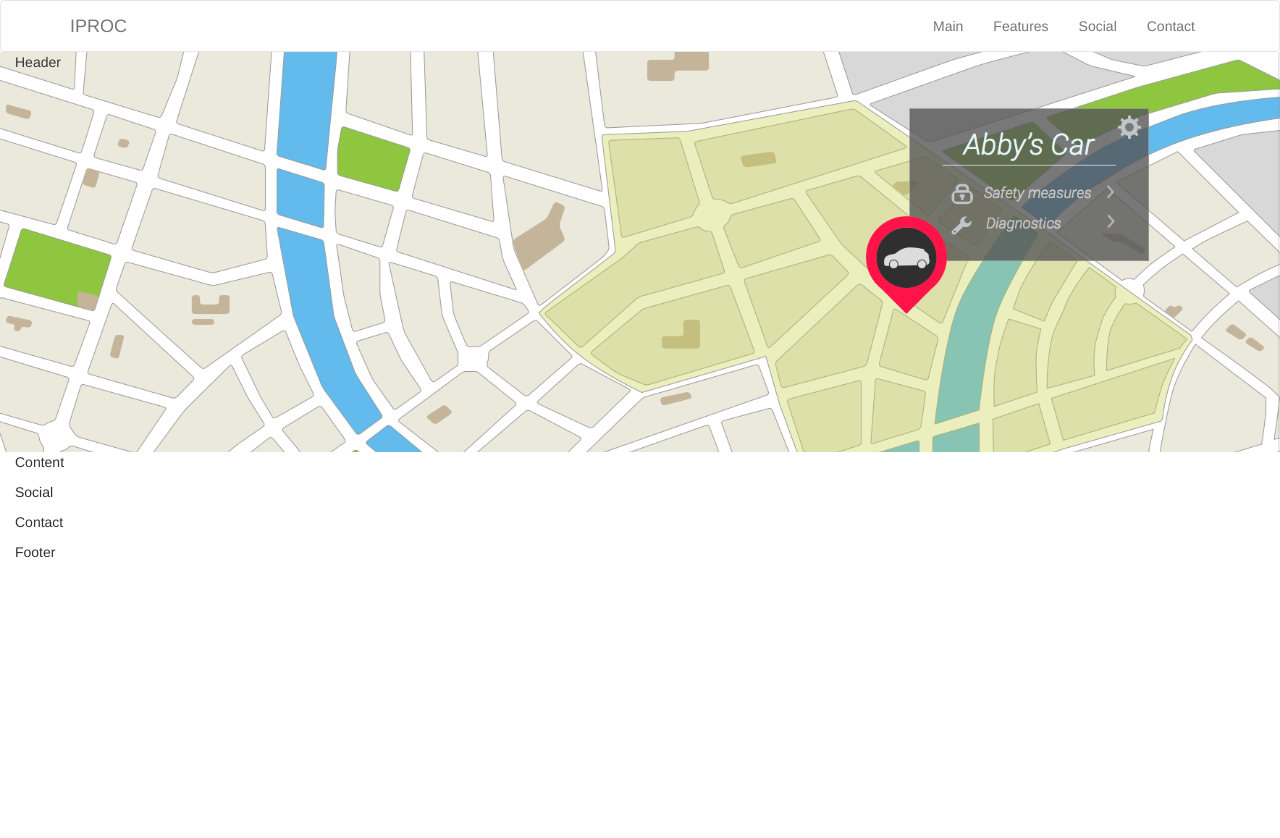
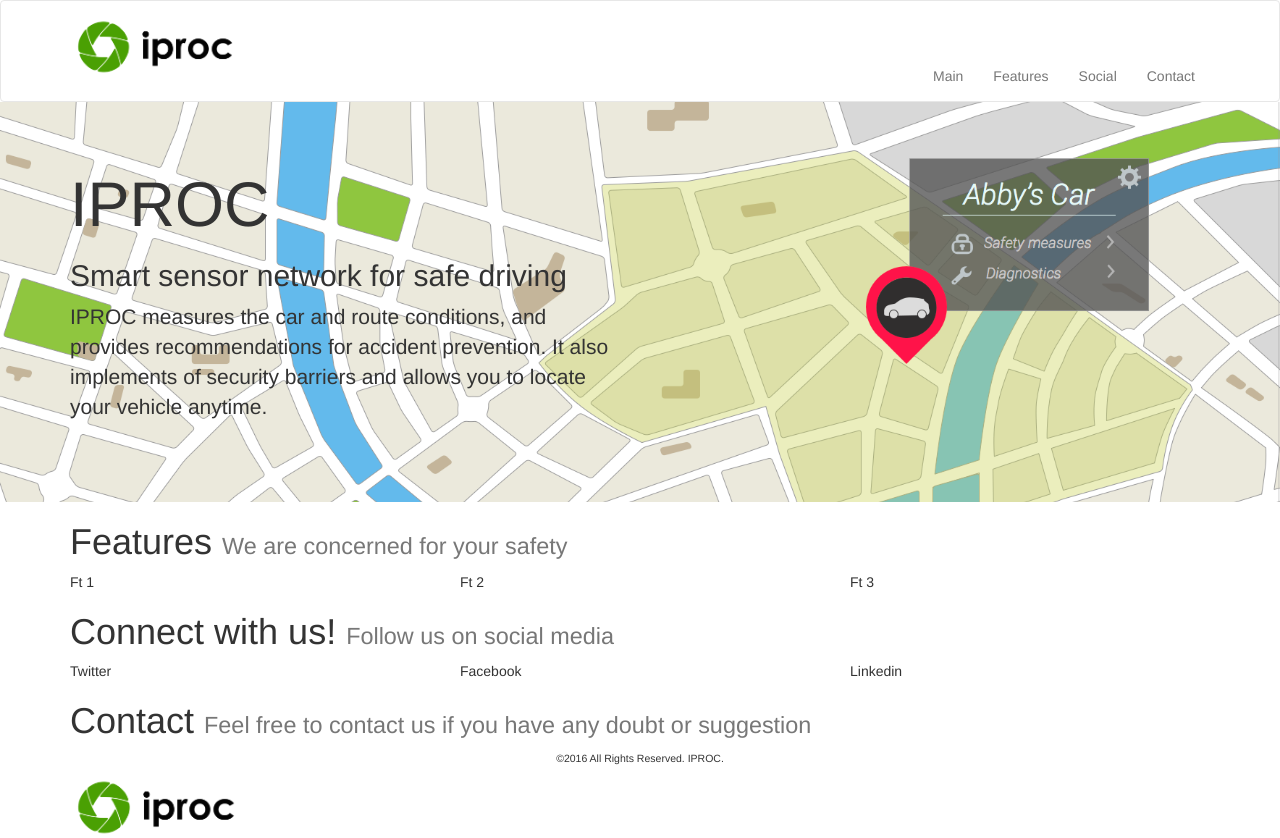
Before and after one commit to jcapona/iproc-web, a plain HTML site: page index.html in a window 1280 px wide. Before the commit the page ends 800 px from the top, so only its background shows below. Drawn offline with nearby package versions, Linux system fonts and the light colour scheme.

Commit message:
Included title of sections & grids

```diff
--- a/index.html
+++ b/index.html
@@ -29,7 +29,9 @@
             <span class="icon-bar"></span>
             <span class="icon-bar"></span>
           </button>
-          <a id="logo" class="navbar-brand" href="#header">IPROC</a>
+          <a class="navbar-brand" href="#header">
+            <img id="logo" alt="IPROC" src="img/logo_h.png">
+          </a>
         </div>
 
         <div class="collapse navbar-collapse" id="bs-example-navbar-collapse-1">
@@ -43,24 +45,44 @@
       </div>
     </nav>
 
-    <div id="header" class="container-fluid">
-      <p>Header</p>
+    <div id="header" class="jumbotron">
+      <div class="container">
+        <div class="row">
+          <div class="col-md-6">
+            <h1>IPROC</h1>
+            <h2>Smart sensor network for safe driving</h2>
+            <p>IPROC measures the car and route conditions, and provides recommendations for accident prevention. It also implements of security barriers and allows you to locate your vehicle anytime.</p>
+          </div>
+          <div class="col-md-6"></div>
+        </div>
+      </div>
     </div>
 
     <div id="content" class="container">
-      <p>Content</p>
+      <h1>Features <small>We are concerned for your safety</small></h1>
+      <div class="row">
+        <div class="col-md-4">Ft 1</div>
+        <div class="col-md-4">Ft 2</div>
+        <div class="col-md-4">Ft 3</div>
+      </div>
     </div>
 
     <div id="social" class="container">
-      <p>Social</p>
+      <h1>Connect with us! <small>Follow us on social media</small></h1>
+      <div class="row">
+        <div class="col-md-4">Twitter</div>
+        <div class="col-md-4">Facebook</div>
+        <div class="col-md-4">Linkedin</div>
+      </div>
     </div>
 
     <div id="contact" class="container">
-      <p>Contact</p>
+      <h1>Contact <small>Feel free to contact us if you have any doubt or suggestion</small></h1>
     </div>
 
     <div id="footer" class="container">
-      <p>Footer</p>
+      <p class="text-center" style="font-size: 75%;">©2016 All Rights Reserved. IPROC.</p>
+      <img id="logo" alt="IPROC" src="img/logo_h.png">
     </div>
 
 
--- a/iproc.css
+++ b/iproc.css
@@ -8,23 +8,24 @@ body {
 }
 #header {
 	background : url('img/banner.png') no-repeat center center;
+	background-size: 100% 100%;
   	background-size: cover;
   	margin: 0 0 0 0;
   	height: 50vh;
 }
 
 #content {
-	margin: 0 0 0 0;
 }
 
 #social {
-	margin: 0 0 0 0;
 }
 
 #contact {
-	margin: 0 0 0 0;
 }
 
 #footer {
-	margin: 0 0 0 0;
 }
+
+#logo {
+	width: 15%;
+}
```
